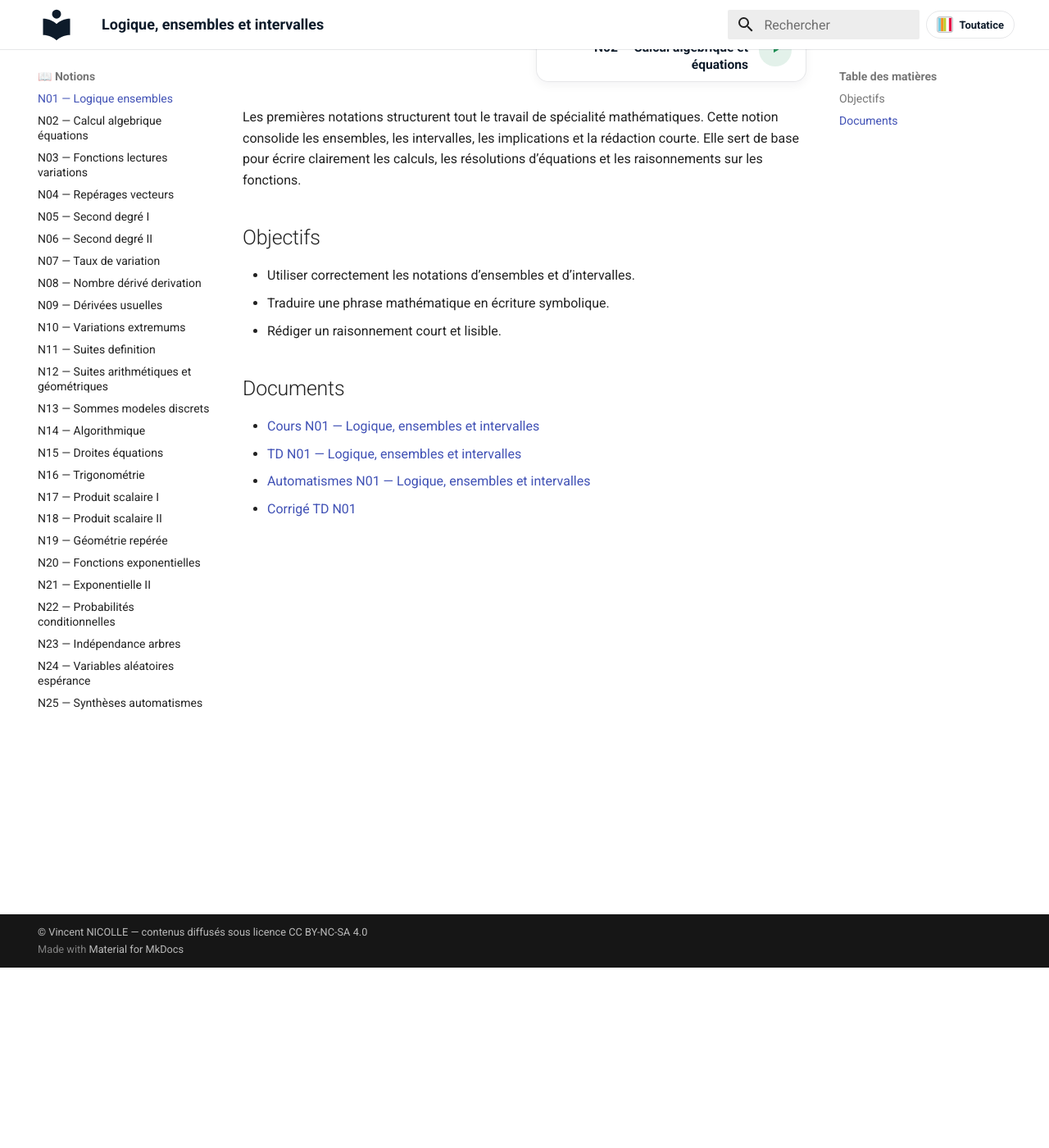
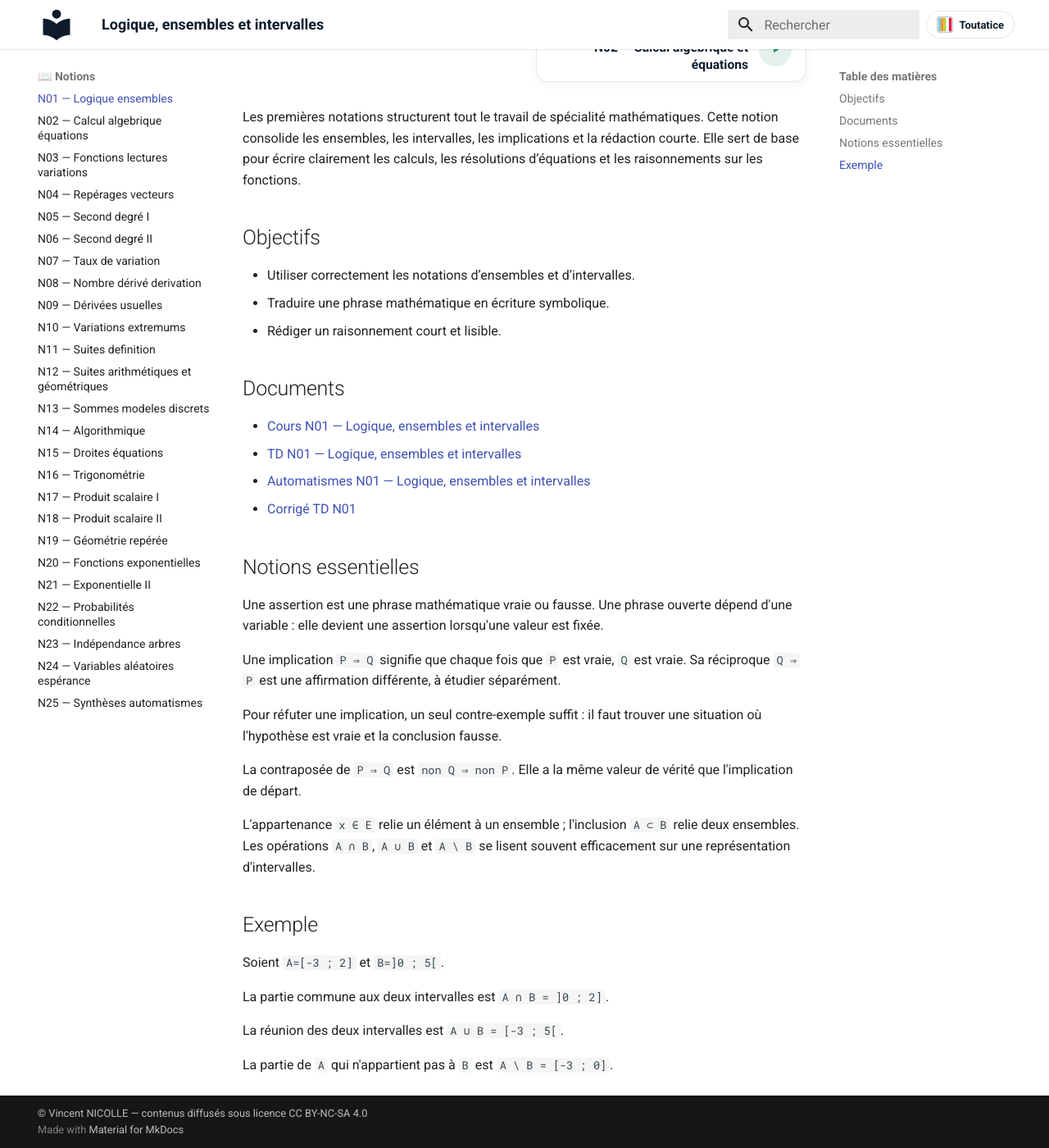
Before and after one commit to vnicolle56610/maths-premiere-specialite, an MkDocs documentation site: the page built from docs/notions/N01-logique-ensembles.md, in a window 1280 px wide and 1400 px high, scrolled down 220 px. Shown: the whole window at 82% size. Built offline with MkDocs 1.6.1 and Material for MkDocs 9.7.7, drawn with Linux system fonts in a browser that asks for light colours.

Commit message:
content: enrichit les notions N01 et N04 de Première spécialité

```diff
--- a/docs/notions/N01-logique-ensembles.md
+++ b/docs/notions/N01-logique-ensembles.md
@@ -27,3 +27,25 @@ Les premières notations structurent tout le travail de spécialité mathématiq
 - [Automatismes N01 — Logique, ensembles et intervalles](../automatismes/AUTOMATISMES_N01_LOGIQUE_ENSEMBLES.pdf)
 - [Corrigé TD N01](../corriges/CORRIGE_TD_N01_LOGIQUE_ENSEMBLES.pdf)
 <!-- AUTO-DOCS:END -->
+
+## Notions essentielles
+
+Une assertion est une phrase mathématique vraie ou fausse. Une phrase ouverte dépend d'une variable : elle devient une assertion lorsqu'une valeur est fixée.
+
+Une implication `P ⇒ Q` signifie que chaque fois que `P` est vraie, `Q` est vraie. Sa réciproque `Q ⇒ P` est une affirmation différente, à étudier séparément.
+
+Pour réfuter une implication, un seul contre-exemple suffit : il faut trouver une situation où l'hypothèse est vraie et la conclusion fausse.
+
+La contraposée de `P ⇒ Q` est `non Q ⇒ non P`. Elle a la même valeur de vérité que l'implication de départ.
+
+L'appartenance `x ∈ E` relie un élément à un ensemble ; l'inclusion `A ⊂ B` relie deux ensembles. Les opérations `A ∩ B`, `A ∪ B` et `A \ B` se lisent souvent efficacement sur une représentation d'intervalles.
+
+## Exemple
+
+Soient `A=[-3 ; 2]` et `B=]0 ; 5[`.
+
+La partie commune aux deux intervalles est `A ∩ B = ]0 ; 2]`.
+
+La réunion des deux intervalles est `A ∪ B = [-3 ; 5[`.
+
+La partie de `A` qui n'appartient pas à `B` est `A \ B = [-3 ; 0]`.
```
Also changed, not shown: docs/notions/N04-reperages-vecteurs.md (+20 -0 lines).
